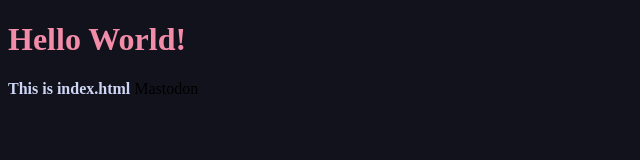
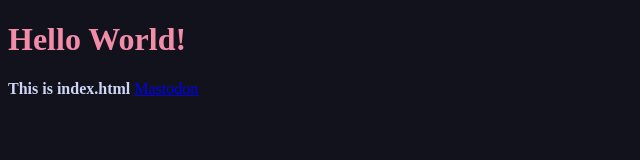
Before and after one commit to carlfully/carlfully.github.io, a plain HTML site: page index.html in a window 1280 px wide. Shown: the full height of the page, 0-640 px from the left. Drawn offline with Linux system fonts and the light colour scheme.

Commit message:
fine, no <link>...

```diff
--- a/index.html
+++ b/index.html
@@ -1,14 +1,13 @@
  <!DOCTYPE html>
 <html>
 <head>
- <link rel="icon" type="image/x-icon" href="https://avatars.githubusercontent.com/u/148474626">
+ <link rel="icon" type="image/x-icon" href="/asset/favicon.svg">
  <link rel="stylesheet" href="stylish.css">
  <title>Test</title>
 </head>
 <body>
   <h1>Hello World!</h1>
-  <b>This is index.html</b>
-  <link href="https://mastodon.social/@carlfully">Mastodon</link>
+  <b>This is index.html</b> <a href="https://mastodon.social/@carlfully">Mastodon</a>
 
 </body>
 </html>
```
